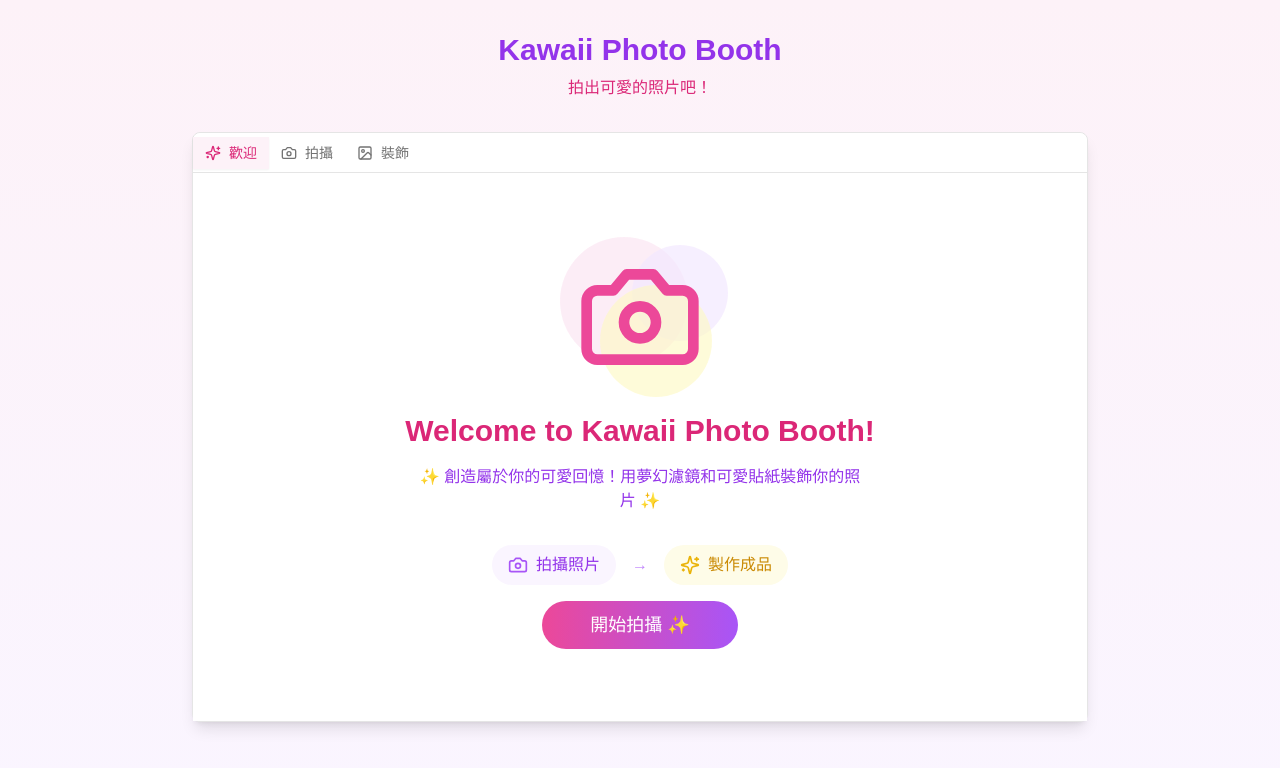
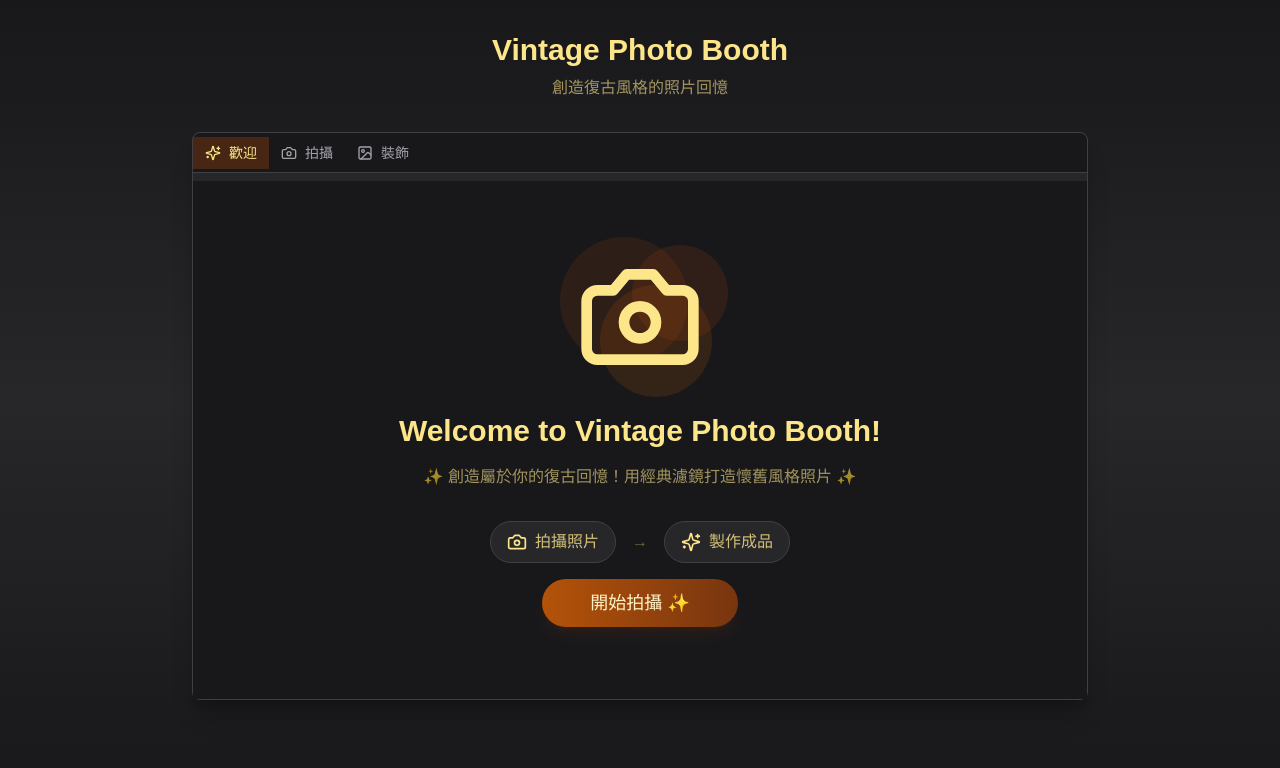
Before and after one commit to a401120174/photobooth, a Next.js app: page / in a window 1280 px wide. Shown: the top 768 px of the page. Built offline with nearby package versions, Linux system fonts and the light colour scheme.

Commit message:
更新照片亭组件的样式，调整背景色和文本颜色，增强复古风格的视觉效果；优化各个标签页的布局和交互体验，提升用户界面的一致性和美观性。

```diff
--- a/components/tabs/CaptureTab.tsx
+++ b/components/tabs/CaptureTab.tsx
@@ -94,31 +94,31 @@ export function CaptureTab({ setActiveTab, onPhotosCaptured,isActive }: CaptureT
   }, [initCamera, isActive])
 
   return (
-    <TabsContent value="capture" className="p-6 bg-white">
-      <h2 className="text-xl font-bold text-purple-600 mb-4 text-center">
+    <TabsContent value="capture" className="p-6 bg-zinc-900">
+      <h2 className="text-xl font-bold text-amber-200 mb-4 text-center">
         {isCapturing
           ? `第 ${photos.length + 1} 張照片`
           : "準備拍攝"}
       </h2>
       <div className="relative">
-        <div className="bg-pink-100 border-pink-300 border-4 rounded-xl mx-auto flex items-center justify-center overflow-hidden relative
+        <div className="bg-zinc-800 border-amber-900/50 border-4 rounded-xl mx-auto flex items-center justify-center overflow-hidden relative
           aspect-[1/1] max-w-[480px]">
           <video
             ref={videoRef}
             autoPlay
             playsInline
             muted
-            className="absolute inset-0 w-full h-full object-cover"
+            className="absolute inset-0 w-full h-full object-cover sepia-[.25] contrast-125 saturate-75"
           />
           {countdown !== 0 && (
             <div className="absolute inset-0 flex items-center justify-center">
-              <span className="text-8xl font-bold text-white drop-shadow-lg animate-bounce">
+              <span className="text-8xl font-bold text-amber-200 drop-shadow-lg animate-bounce">
                 {countdown}
               </span>
             </div>
           )}
           {showFlash && (
-            <div className="absolute inset-0 bg-white animate-flash"></div>
+            <div className="absolute inset-0 bg-amber-200/80 animate-flash"></div>
           )}
         </div>
         <canvas ref={canvasRef} className="hidden" />
--- a/components/tabs/WelcomeTab.tsx
+++ b/components/tabs/WelcomeTab.tsx
@@ -8,34 +8,34 @@ interface WelcomeTabProps {
 
 export function WelcomeTab({ setActiveTab }: WelcomeTabProps) {
   return (
-    <TabsContent value="welcome" className="p-6 bg-white">
+    <TabsContent value="welcome" className="p-6 bg-zinc-900">
       <div className="text-center py-12">
         <div className="mb-8 flex justify-center">
           <div className="relative">
-            <div className="absolute -top-4 -left-4 w-32 h-32 bg-pink-100 rounded-full animate-pulse"></div>
-            <div className="absolute -top-2 -right-6 w-24 h-24 bg-purple-100 rounded-full animate-pulse delay-75"></div>
-            <div className="absolute -bottom-4 -right-2 w-28 h-28 bg-yellow-100 rounded-full animate-pulse delay-150"></div>
-            <Camera className="relative w-32 h-32 text-pink-500" />
+            <div className="absolute -top-4 -left-4 w-32 h-32 bg-amber-900/30 rounded-full animate-pulse"></div>
+            <div className="absolute -top-2 -right-6 w-24 h-24 bg-amber-800/30 rounded-full animate-pulse delay-75"></div>
+            <div className="absolute -bottom-4 -right-2 w-28 h-28 bg-amber-700/30 rounded-full animate-pulse delay-150"></div>
+            <Camera className="relative w-32 h-32 text-amber-200" />
           </div>
         </div>
-        <h2 className="text-3xl font-bold text-pink-600 mb-4">Welcome to Kawaii Photo Booth!</h2>
-        <p className="text-purple-600 mb-8 max-w-md mx-auto">
-          ✨ 創造屬於你的可愛回憶！用夢幻濾鏡和可愛貼紙裝飾你的照片 ✨
+        <h2 className="text-3xl font-bold text-amber-200 mb-4">Welcome to Vintage Photo Booth!</h2>
+        <p className="text-amber-200/60 mb-8 max-w-md mx-auto">
+          ✨ 創造屬於你的復古回憶！用經典濾鏡打造懷舊風格照片 ✨
         </p>
         <div className="space-y-4">
           <div className="flex items-center justify-center gap-4">
-            <div className="flex items-center bg-purple-50 px-4 py-2 rounded-full">
-              <Camera className="w-5 h-5 text-purple-500 mr-2" />
-              <span className="text-purple-600">拍攝照片</span>
+            <div className="flex items-center bg-zinc-800 px-4 py-2 rounded-full border border-zinc-700">
+              <Camera className="w-5 h-5 text-amber-200 mr-2" />
+              <span className="text-amber-200/80">拍攝照片</span>
             </div>
-            <span className="text-purple-400">→</span>
-            <div className="flex items-center bg-yellow-50 px-4 py-2 rounded-full">
-              <Sparkles className="w-5 h-5 text-yellow-500 mr-2" />
-              <span className="text-yellow-600">製作成品</span>
+            <span className="text-amber-200/40">→</span>
+            <div className="flex items-center bg-zinc-800 px-4 py-2 rounded-full border border-zinc-700">
+              <Sparkles className="w-5 h-5 text-amber-200 mr-2" />
+              <span className="text-amber-200/80">製作成品</span>
             </div>
           </div>
           <Button
-            className="bg-gradient-to-r from-pink-500 to-purple-500 text-white rounded-full px-12 py-6 text-lg hover:scale-105 transition-transform"
+            className="bg-gradient-to-r from-amber-700 to-amber-900 text-amber-100 hover:from-amber-600 hover:to-amber-800 rounded-full px-12 py-6 text-lg hover:scale-105 transition-transform shadow-lg shadow-amber-900/20"
             onClick={() => setActiveTab("capture")}
           >
             開始拍攝 ✨
--- a/photo-booth.tsx
+++ b/photo-booth.tsx
@@ -13,35 +13,35 @@ export default function PhotoBooth() {
   const [photos, setPhotos] = useState<string[]>([])
 
   return (
-    <div className="min-h-screen bg-gradient-to-b from-pink-50 to-purple-50">
+    <div className="min-h-screen bg-gradient-to-b from-zinc-900 via-zinc-800 to-zinc-900">
       <div className="container mx-auto py-8">
         <div className="max-w-4xl mx-auto">
           <div className="text-center mb-8">
-            <h1 className="text-3xl font-bold text-purple-600 mb-2">Kawaii Photo Booth</h1>
-            <p className="text-pink-600">拍出可愛的照片吧！</p>
+            <h1 className="text-3xl font-bold text-amber-200 mb-2">Vintage Photo Booth</h1>
+            <p className="text-amber-200/60">創造復古風格的照片回憶</p>
           </div>
 
-          <Card className="shadow-lg">
+          <Card className="bg-zinc-800 border-zinc-700 shadow-xl shadow-black/20">
             <CardContent className="p-0">
               <Tabs value={activeTab} className="w-full">
-                <TabsList className="w-full justify-start rounded-none rounded-t-lg border-b bg-white p-0">
+                <TabsList className="w-full justify-start rounded-none rounded-t-lg border-b border-zinc-700 bg-zinc-900 p-0">
                   <TabsTrigger
                     value="welcome"
-                    className="rounded-none data-[state=active]:bg-pink-50 data-[state=active]:text-pink-600"
+                    className="rounded-none data-[state=active]:bg-amber-900/50 data-[state=active]:text-amber-200 text-zinc-400"
                   >
                     <Sparkles className="w-4 h-4 mr-2" />
                     歡迎
                   </TabsTrigger>
                   <TabsTrigger
                     value="capture"
-                    className="rounded-none data-[state=active]:bg-pink-50 data-[state=active]:text-pink-600"
+                    className="rounded-none data-[state=active]:bg-amber-900/50 data-[state=active]:text-amber-200 text-zinc-400"
                   >
                     <Camera className="w-4 h-4 mr-2" />
                     拍攝
                   </TabsTrigger>
                   <TabsTrigger
                     value="decorate"
-                    className="rounded-none data-[state=active]:bg-pink-50 data-[state=active]:text-pink-600"
+                    className="rounded-none data-[state=active]:bg-amber-900/50 data-[state=active]:text-amber-200 text-zinc-400"
                   >
                     <Image className="w-4 h-4 mr-2" />
                     裝飾
```
Also changed, not shown: components/tabs/DecorateTab.tsx (+22 -18 lines).
